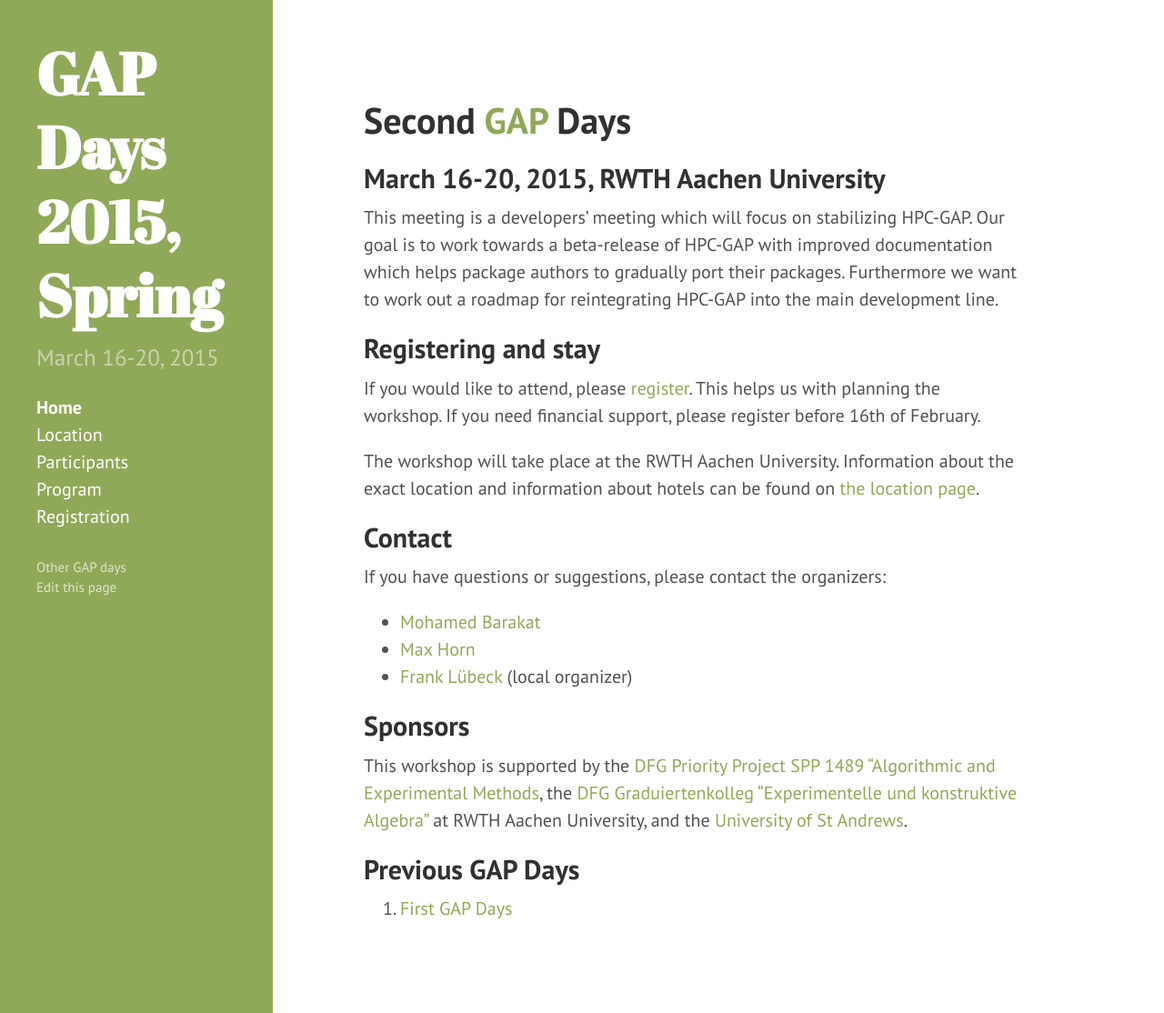
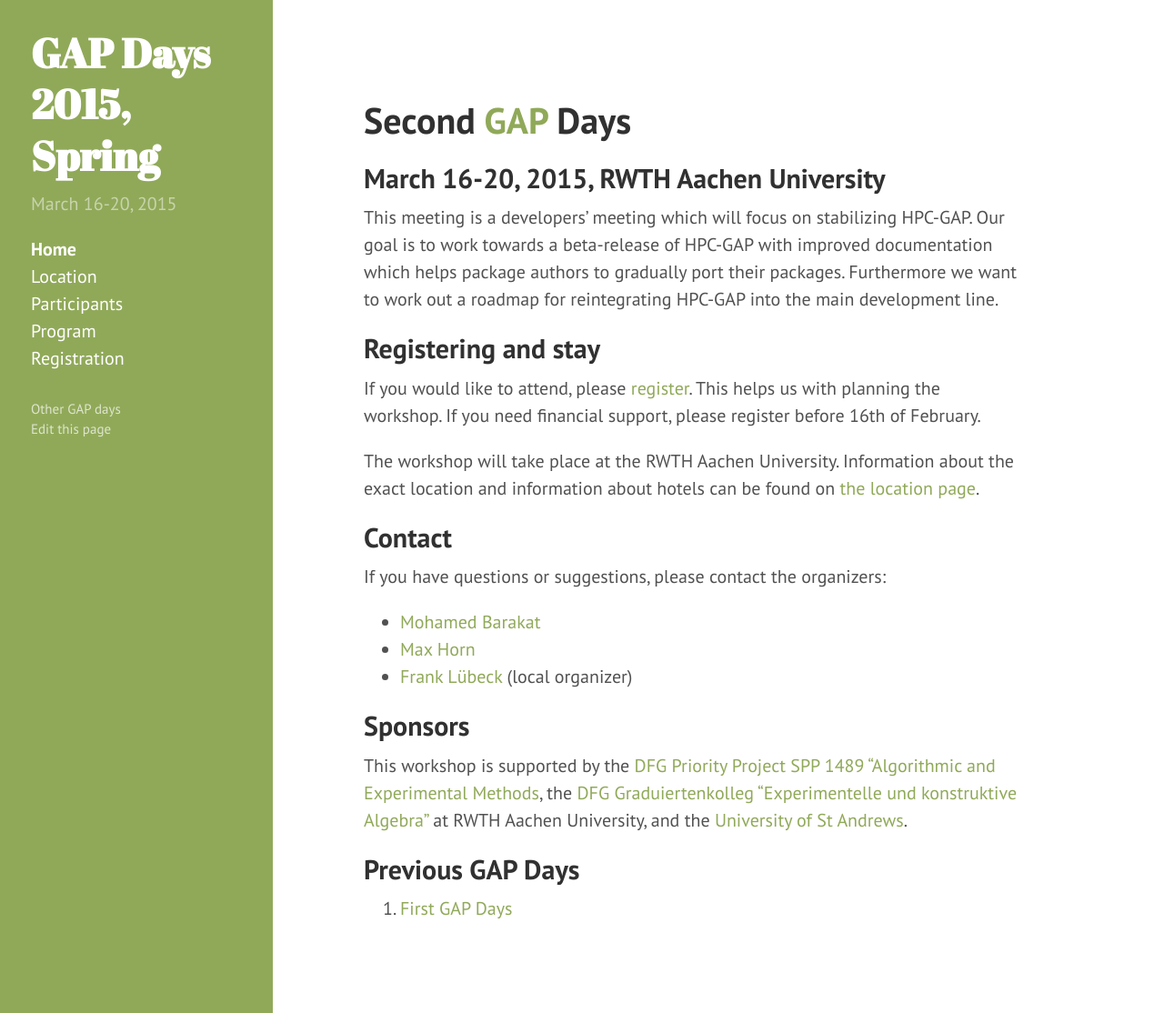
Before and after one commit to gapdays/gapdays2015-spring, a Jekyll site: the page built from index.md, in a window 1280 px wide and 1114 px high. Shown: the whole window at 91% size. Built offline with Jekyll 4.4.1, drawn with Linux system fonts in a browser that asks for light colours; Markdown is read by kramdown in place of the engine named in the settings.

Commit message:
Fix sidebar font size (again)

```diff
--- a/public/css/hyde.css
+++ b/public/css/hyde.css
@@ -55,7 +55,7 @@ html {
 
 .sidebar {
   text-align: center;
-  padding: 2rem 1rem;
+  padding: 1.5rem 0.7rem;
   color: rgba(255,255,255,.5);
   background-color: #202020;
 }
@@ -80,7 +80,7 @@ html {
   color: #fff;
   margin-top: 0;
   font-family: "Abril Fatface", serif;
-  font-size: 3.25rem;
+  font-size: 2.25rem;
 }
 
 /* Sidebar nav */
--- a/public/css/poole.css
+++ b/public/css/poole.css
@@ -259,7 +259,7 @@ tbody tr:nth-child(odd) th {
  */
 
 .lead {
-  font-size: 1.25rem;
+  font-size: 1.0rem;
   font-weight: 300;
 }
 
```
